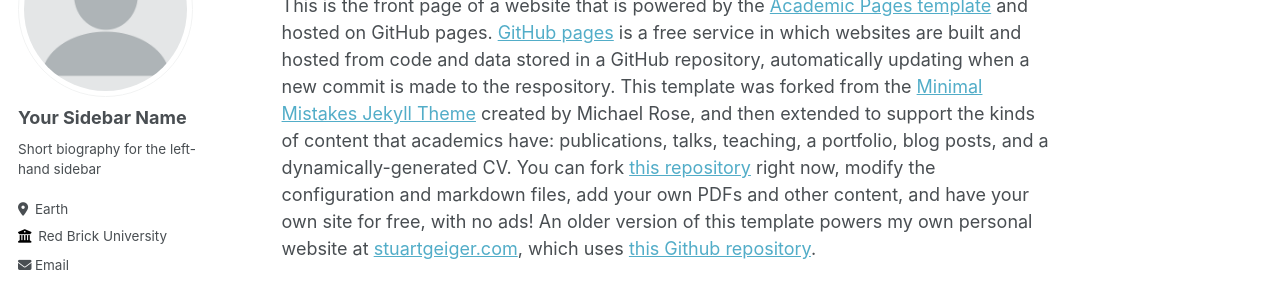
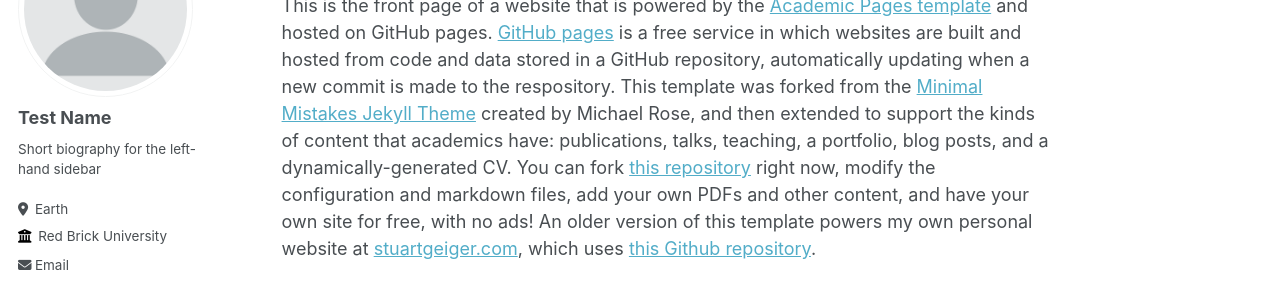
Before and after one commit to njctn/academic_pages, a Jekyll site: the page built from _pages/about.md, in a window 1280 px wide. Shown: the part 184-471 px from the top of the page. Built offline with Jekyll 4.4.1, drawn with Linux system fonts in a browser that asks for light colours; some web fonts are replaced.

Commit message:
Update _config.yml

```diff
--- a/_config.yml
+++ b/_config.yml
@@ -22,7 +22,7 @@ repository               : "njctn.github.io/academic_pages"
 author:
   # Biographic information
   avatar           : "profile.png"
-  name             : "Your Sidebar Name"
+  name             : "Test Name"
   pronouns         : # example: "she/her"
   bio              : "Short biography for the left-hand sidebar"
   location         : "Earth"
```
